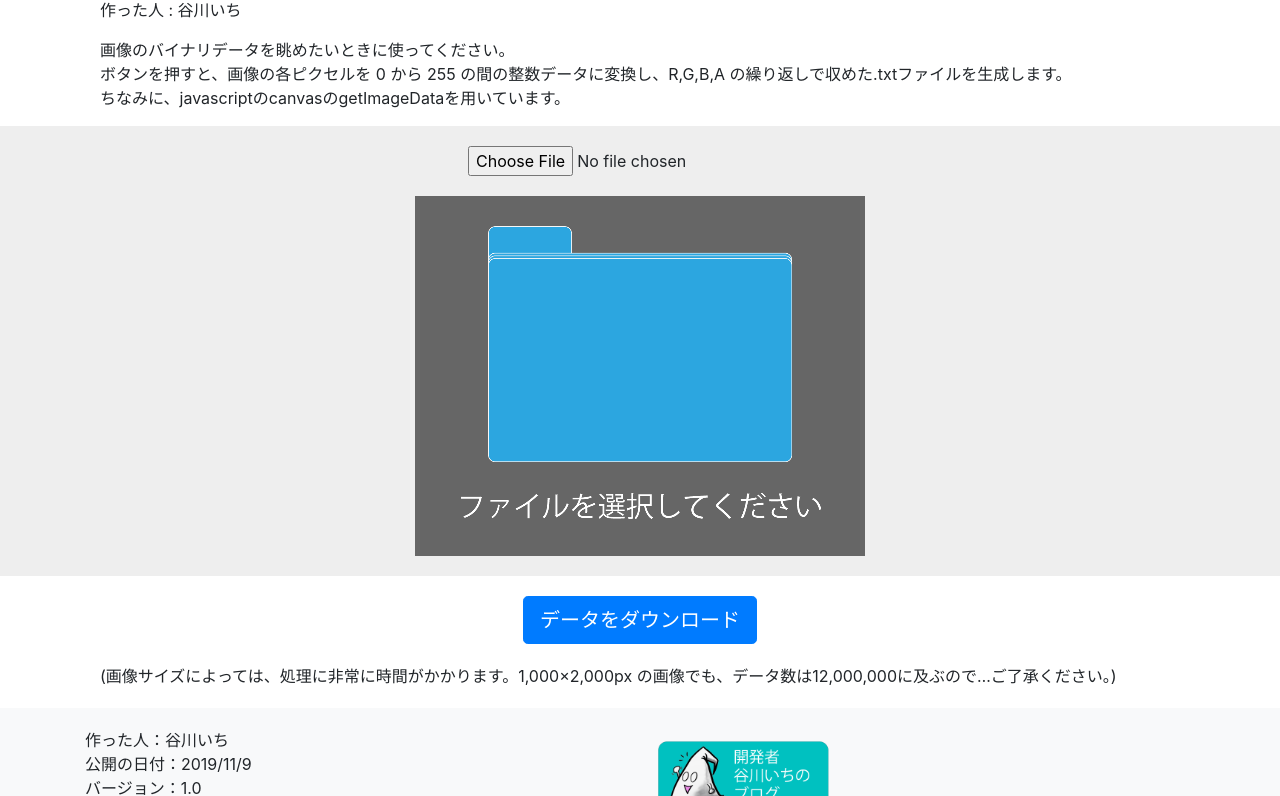
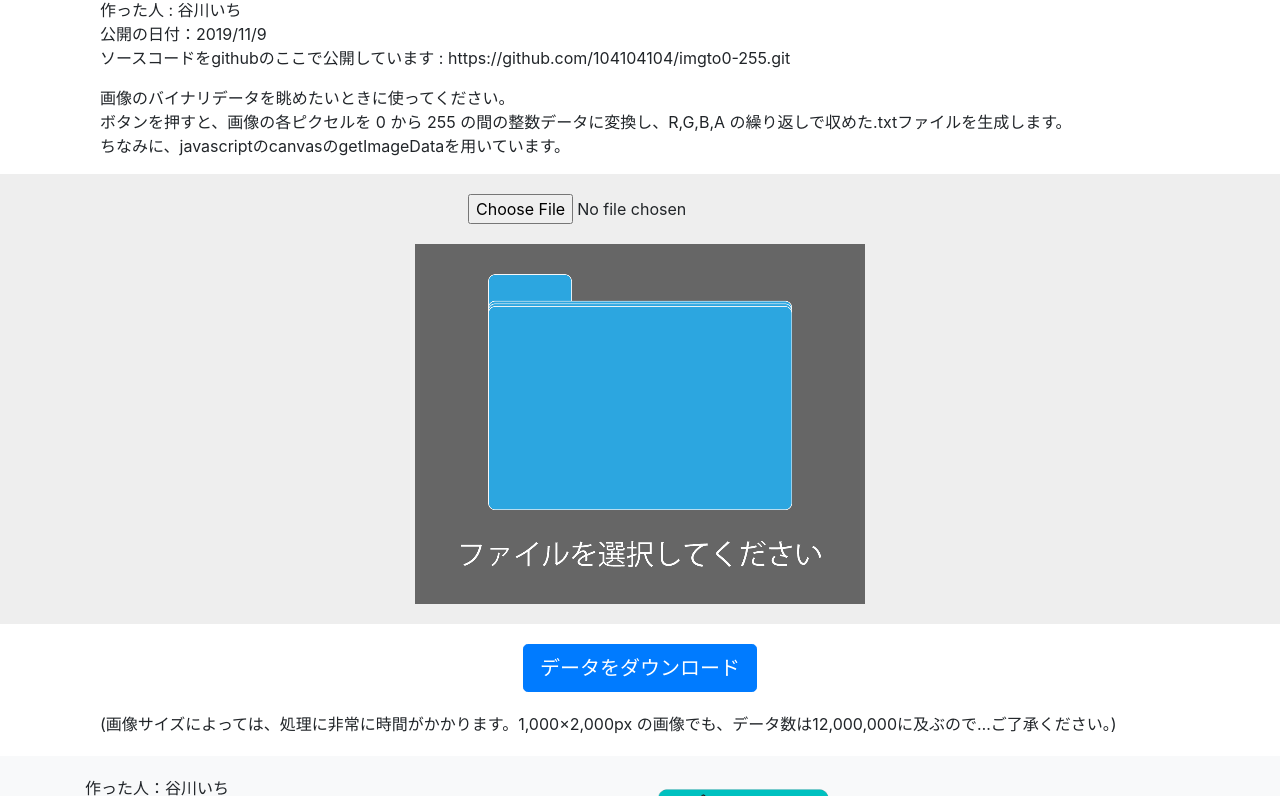
Before and after one commit to 104104104/imgto0-255, a plain HTML site: page index.html in a window 1280 px wide. Shown: the part 90-886 px from the top of the page. Drawn offline with nearby package versions, Linux system fonts and the light colour scheme.

Commit message:
細かな情報を追記した

```diff
--- a/index.html
+++ b/index.html
@@ -14,7 +14,7 @@
         <div class="container">
             <div class="col-md-12">
                 <h1 class="mytitle">画像をバイナリ化</h1>
-                <p>作った人 : 谷川いち</p>
+                <p>作った人 : 谷川いち<br>公開の日付：2019/11/9<br>ソースコードをgithubのここで公開しています : https://github.com/104104104/imgto0-255.git</p>
             </div>
             <div class="col-md-12">
                 <p>画像のバイナリデータを眺めたいときに使ってください。<br>ボタンを押すと、画像の各ピクセルを 0 から 255 の間の整数データに変換し、R,G,B,A の繰り返しで収めた.txtファイルを生成します。<br>ちなみに、javascriptのcanvasのgetImageDataを用いています。</p>
```
Also changed, not shown: 1 other file.
